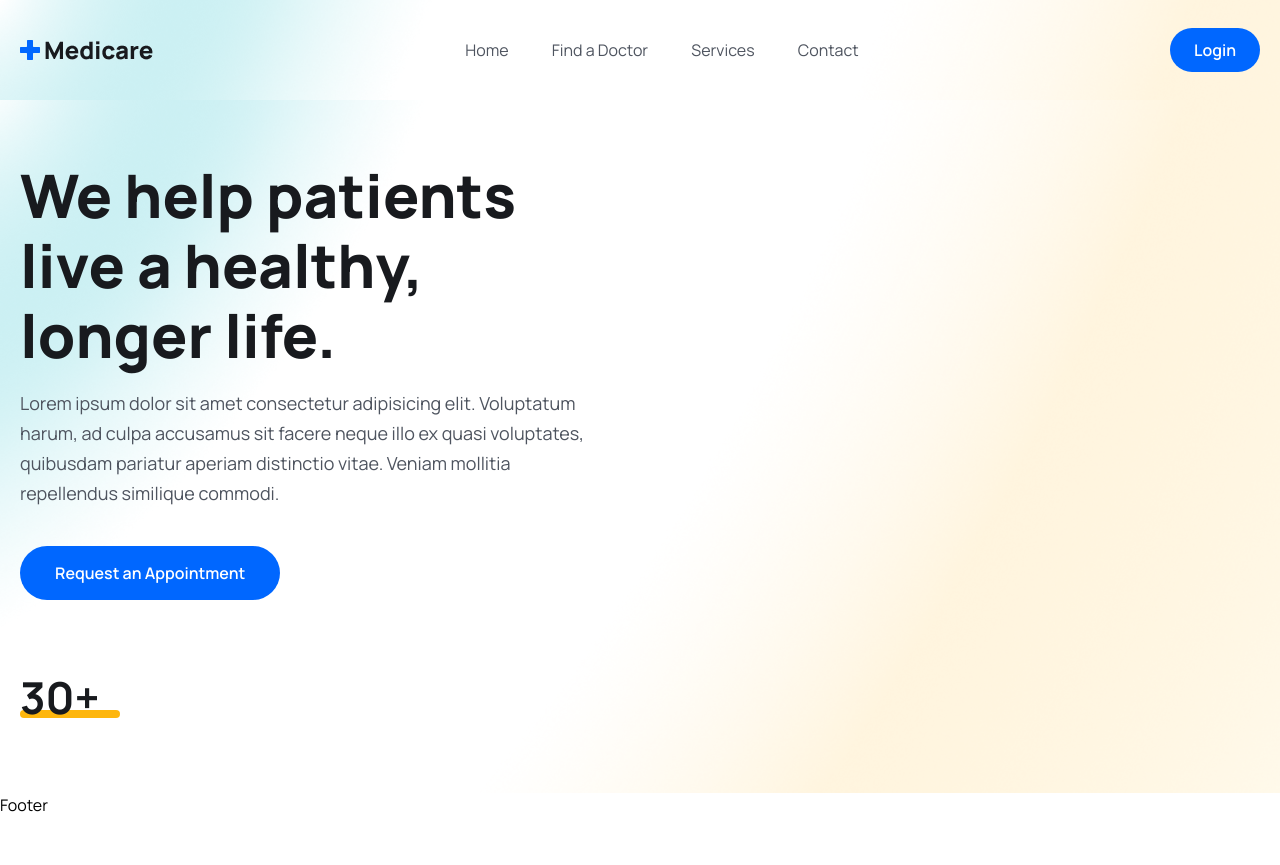
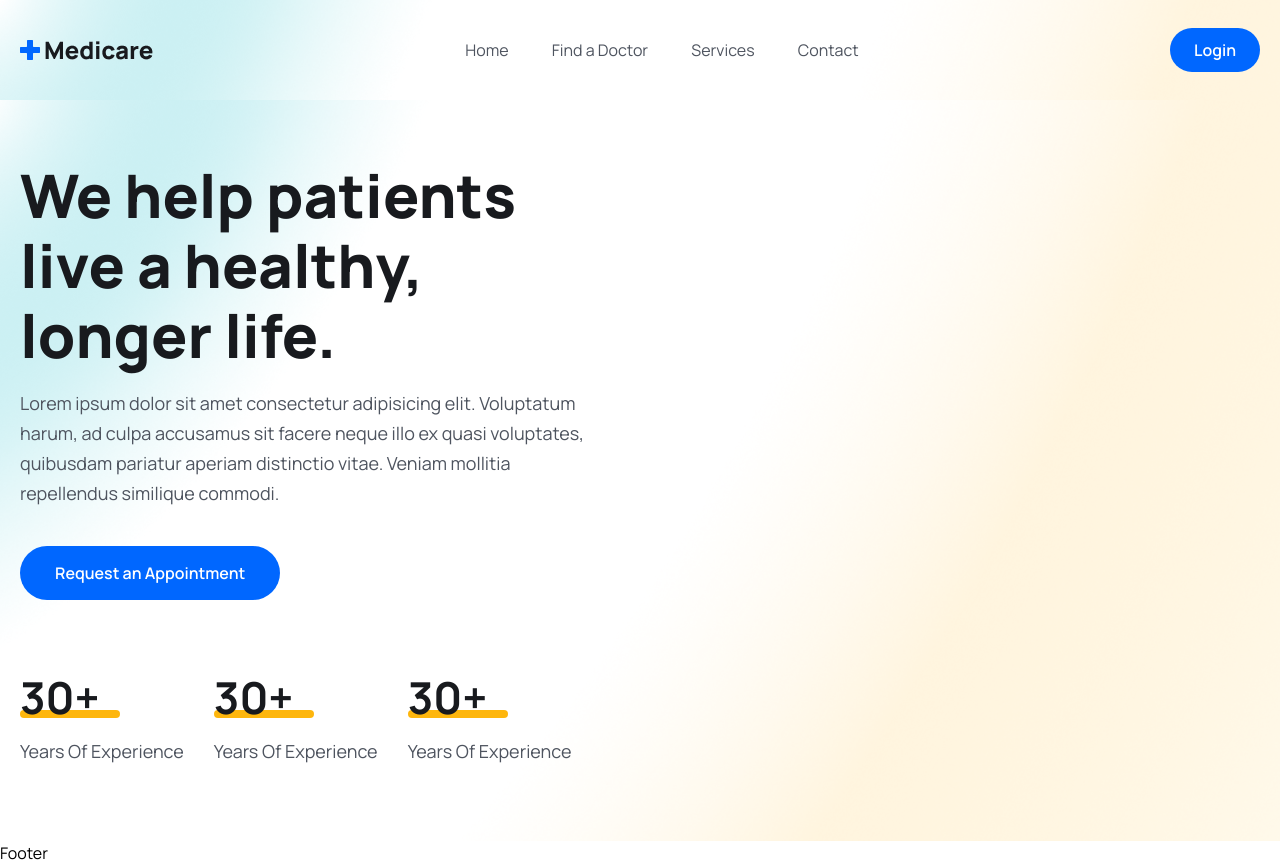
Before and after one commit to aroraadivya/Mern-Stack-Medicare, a React (Vite) app in the folder frontend/: page / in a window 1280 px wide. Before the commit the page ends 817 px from the top, so only its background shows below. Built offline with nearby package versions, Linux system fonts and the light colour scheme.

Commit message:
home.jsx

```diff
--- a/frontend/src/pages/Home.jsx
+++ b/frontend/src/pages/Home.jsx
@@ -28,6 +28,23 @@ const Home = () => {
                                 30+
                             </h2>
                             <span className='w-[100px] h-2 bg-yellowColor rounded-full block mt-[-14px]'></span>
+                            <p className='text__para'>Years Of Experience</p>
+                        </div>
+
+                        <div>
+                            <h2 className='text-[36px] leading-[56px] lg:text-[44px] lg:leading-[54px] font-[700] text-headingColor'>
+                                30+
+                            </h2>
+                            <span className='w-[100px] h-2 bg-yellowColor rounded-full block mt-[-14px]'></span>
+                            <p className='text__para'>Years Of Experience</p>
+                        </div>
+
+                        <div>
+                            <h2 className='text-[36px] leading-[56px] lg:text-[44px] lg:leading-[54px] font-[700] text-headingColor'>
+                                30+
+                            </h2>
+                            <span className='w-[100px] h-2 bg-yellowColor rounded-full block mt-[-14px]'></span>
+                            <p className='text__para'>Years Of Experience</p>
                         </div>
                     </div>
                 </div>
```
